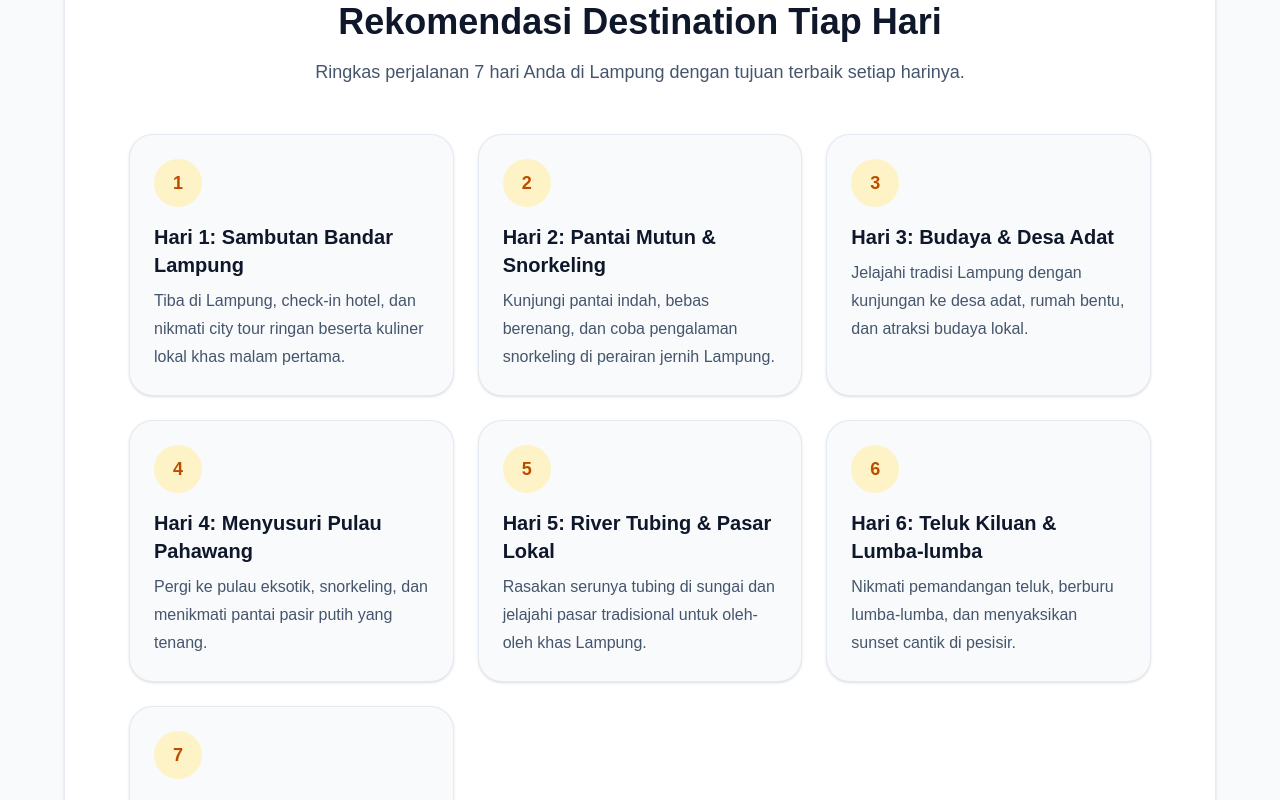
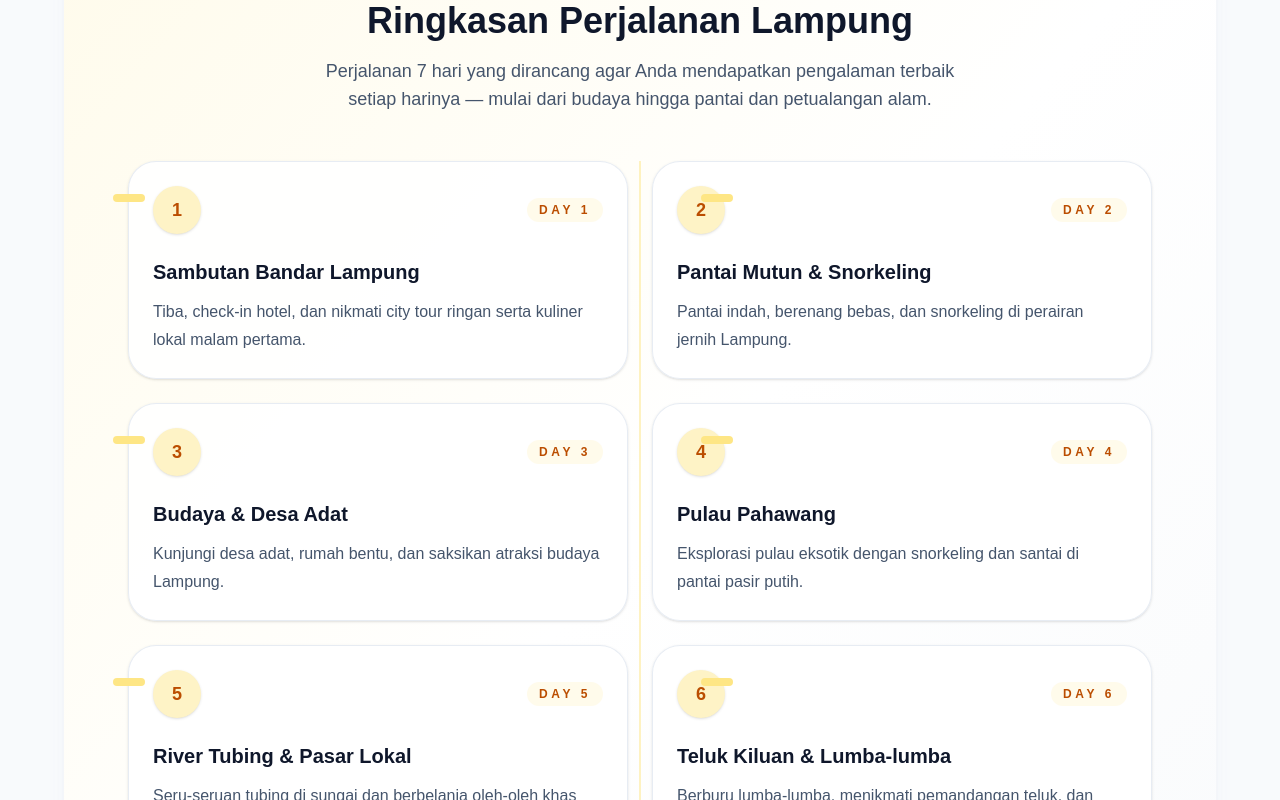
Before and after one commit to Nafiz-547/TI-WEB-24A-ShuangXi, a Next.js app in the folder siger-trip/: page /tentang_kami in a window 1280 px wide. Shown: the part 2500-3300 px from the top of the page. Built offline with nearby package versions, Linux system fonts and the light colour scheme.

Commit message:
akmal : mengubah dan merapihkan section 7-Day Summary

```diff
--- a/siger-trip/app/tentang_kami/page.tsx
+++ b/siger-trip/app/tentang_kami/page.tsx
@@ -165,54 +165,35 @@ export default function AboutPage() {
           </div>
         </div>
       </section>
-      <section className="mx-auto max-w-6xl px-6 py-20 sm:px-10 lg:px-16 bg-white rounded-3xl shadow-sm border border-slate-200/80 mb-12">
+      <section className="mx-auto max-w-6xl px-6 py-20 sm:px-10 lg:px-16 bg-gradient-to-br from-amber-50 via-white to-slate-50 rounded-[2rem] shadow-lg shadow-slate-200/40 mb-12">
         <div className="text-center mb-12">
           <p className="text-sm uppercase tracking-[0.28em] text-amber-500">7-Day Summary</p>
-          <h2 className="mt-4 text-4xl font-semibold text-slate-900">Rekomendasi Destination Tiap Hari</h2>
-          <p className="mt-4 text-lg text-slate-600">Ringkas perjalanan 7 hari Anda di Lampung dengan tujuan terbaik setiap harinya.</p>
+          <h2 className="mt-4 text-4xl font-semibold text-slate-900">Ringkasan Perjalanan Lampung</h2>
+          <p className="mx-auto mt-4 max-w-2xl text-lg text-slate-600">Perjalanan 7 hari yang dirancang agar Anda mendapatkan pengalaman terbaik setiap harinya — mulai dari budaya hingga pantai dan petualangan alam.</p>
         </div>
 
-        <div className="grid gap-6 sm:grid-cols-2 lg:grid-cols-3">
-          <div className="rounded-3xl border border-slate-200/80 bg-slate-50 p-6 shadow-sm">
-            <div className="flex h-12 w-12 items-center justify-center rounded-3xl bg-amber-100 text-amber-700 font-bold text-lg mb-4">1</div>
-            <h3 className="text-xl font-semibold text-slate-900 mb-2">Hari 1: Sambutan Bandar Lampung</h3>
-            <p className="text-slate-600 leading-7">Tiba di Lampung, check-in hotel, dan nikmati city tour ringan beserta kuliner lokal khas malam pertama.</p>
-          </div>
-
-          <div className="rounded-3xl border border-slate-200/80 bg-slate-50 p-6 shadow-sm">
-            <div className="flex h-12 w-12 items-center justify-center rounded-3xl bg-amber-100 text-amber-700 font-bold text-lg mb-4">2</div>
-            <h3 className="text-xl font-semibold text-slate-900 mb-2">Hari 2: Pantai Mutun & Snorkeling</h3>
-            <p className="text-slate-600 leading-7">Kunjungi pantai indah, bebas berenang, dan coba pengalaman snorkeling di perairan jernih Lampung.</p>
-          </div>
-
-          <div className="rounded-3xl border border-slate-200/80 bg-slate-50 p-6 shadow-sm">
-            <div className="flex h-12 w-12 items-center justify-center rounded-3xl bg-amber-100 text-amber-700 font-bold text-lg mb-4">3</div>
-            <h3 className="text-xl font-semibold text-slate-900 mb-2">Hari 3: Budaya & Desa Adat</h3>
-            <p className="text-slate-600 leading-7">Jelajahi tradisi Lampung dengan kunjungan ke desa adat, rumah bentu, dan atraksi budaya lokal.</p>
-          </div>
-
-          <div className="rounded-3xl border border-slate-200/80 bg-slate-50 p-6 shadow-sm">
-            <div className="flex h-12 w-12 items-center justify-center rounded-3xl bg-amber-100 text-amber-700 font-bold text-lg mb-4">4</div>
-            <h3 className="text-xl font-semibold text-slate-900 mb-2">Hari 4: Menyusuri Pulau Pahawang</h3>
-            <p className="text-slate-600 leading-7">Pergi ke pulau eksotik, snorkeling, dan menikmati pantai pasir putih yang tenang.</p>
-          </div>
-
-          <div className="rounded-3xl border border-slate-200/80 bg-slate-50 p-6 shadow-sm">
-            <div className="flex h-12 w-12 items-center justify-center rounded-3xl bg-amber-100 text-amber-700 font-bold text-lg mb-4">5</div>
-            <h3 className="text-xl font-semibold text-slate-900 mb-2">Hari 5: River Tubing & Pasar Lokal</h3>
-            <p className="text-slate-600 leading-7">Rasakan serunya tubing di sungai dan jelajahi pasar tradisional untuk oleh-oleh khas Lampung.</p>
-          </div>
-
-          <div className="rounded-3xl border border-slate-200/80 bg-slate-50 p-6 shadow-sm">
-            <div className="flex h-12 w-12 items-center justify-center rounded-3xl bg-amber-100 text-amber-700 font-bold text-lg mb-4">6</div>
-            <h3 className="text-xl font-semibold text-slate-900 mb-2">Hari 6: Teluk Kiluan & Lumba-lumba</h3>
-            <p className="text-slate-600 leading-7">Nikmati pemandangan teluk, berburu lumba-lumba, dan menyaksikan sunset cantik di pesisir.</p>
-          </div>
-
-          <div className="rounded-3xl border border-slate-200/80 bg-slate-50 p-6 shadow-sm">
-            <div className="flex h-12 w-12 items-center justify-center rounded-3xl bg-amber-100 text-amber-700 font-bold text-lg mb-4">7</div>
-            <h3 className="text-xl font-semibold text-slate-900 mb-2">Hari 7: Santai & Pulang</h3>
-            <p className="text-slate-600 leading-7">Waktu santai di pagi hari untuk belanja oleh-oleh sebelum kembali menuju pelabuhan atau bandara.</p>
+        <div className="relative">
+          <div className="absolute left-1/2 top-0 hidden h-full w-px -translate-x-1/2 bg-amber-200 lg:block" />
+          <div className="grid gap-6 lg:grid-cols-2">
+            {[
+              { day: 1, title: "Sambutan Bandar Lampung", desc: "Tiba, check-in hotel, dan nikmati city tour ringan serta kuliner lokal malam pertama." },
+              { day: 2, title: "Pantai Mutun & Snorkeling", desc: "Pantai indah, berenang bebas, dan snorkeling di perairan jernih Lampung." },
+              { day: 3, title: "Budaya & Desa Adat", desc: "Kunjungi desa adat, rumah bentu, dan saksikan atraksi budaya Lampung." },
+              { day: 4, title: "Pulau Pahawang", desc: "Eksplorasi pulau eksotik dengan snorkeling dan santai di pantai pasir putih." },
+              { day: 5, title: "River Tubing & Pasar Lokal", desc: "Seru-seruan tubing di sungai dan berbelanja oleh-oleh khas Lampung." },
+              { day: 6, title: "Teluk Kiluan & Lumba-lumba", desc: "Berburu lumba-lumba, menikmati pemandangan teluk, dan sunset di pesisir." },
+              { day: 7, title: "Santai & Pulang", desc: "Waktu santai, belanja oleh-oleh, dan perjalanan pulang dengan kenangan penuh." },
+            ].map((item, index) => (
+              <article key={item.day} className="relative rounded-[1.75rem] border border-slate-200/80 bg-white/90 p-6 shadow-sm transition hover:-translate-y-1 hover:shadow-xl">
+                <div className={`absolute left-0 top-8 hidden h-2 w-8 rounded-full bg-amber-200 lg:block ${index % 2 === 0 ? "translate-x-[-50%]" : "translate-x-[calc(50%+100%)]"}`} />
+                <div className="flex items-center justify-between gap-4">
+                  <div className="flex h-12 w-12 items-center justify-center rounded-3xl bg-amber-100 text-amber-700 font-semibold text-lg shadow-sm">{item.day}</div>
+                  <span className="rounded-full bg-amber-50 px-3 py-1 text-xs font-semibold uppercase tracking-[0.3em] text-amber-700">Day {item.day}</span>
+                </div>
+                <h3 className="mt-6 text-xl font-semibold text-slate-900">{item.title}</h3>
+                <p className="mt-3 text-slate-600 leading-7">{item.desc}</p>
+              </article>
+            ))}
           </div>
         </div>
       </section>
```
